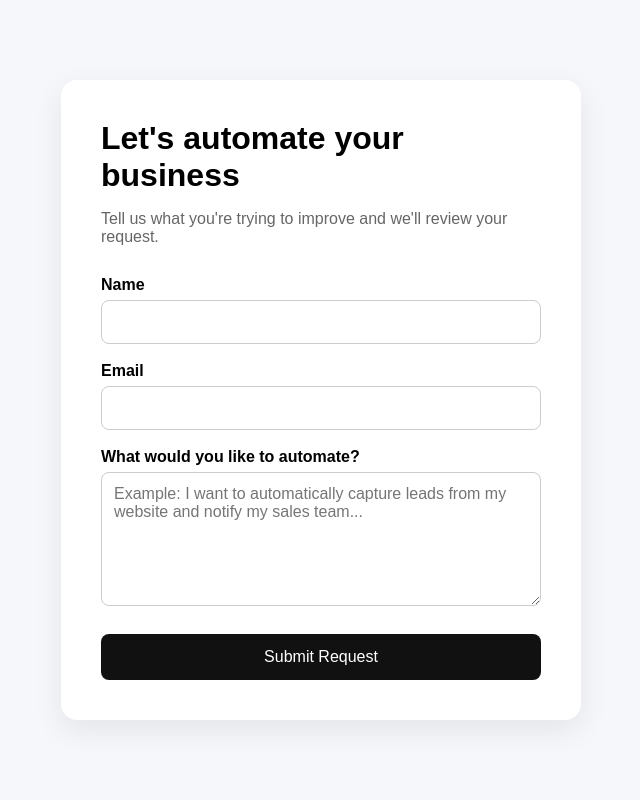
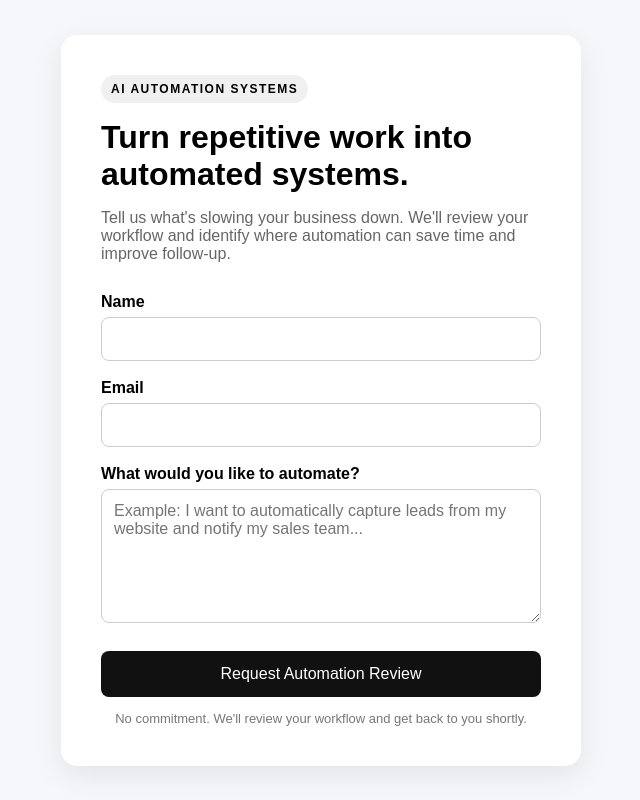
Before and after one commit to salimluay123/AI-Lead-Demo, a plain HTML site: page index.html in a window 1280 px wide. Shown: the whole page, without its empty margins (319-959 px from the left). Drawn offline with Linux system fonts and the light colour scheme.

Commit message:
Polish automation demo website

```diff
--- a/index.html
+++ b/index.html
@@ -4,9 +4,16 @@
   <meta charset="UTF-8" />
   <meta name="viewport" content="width=device-width, initial-scale=1.0" />
   <title>Automation Consultation</title>
+  <style>
+  .form-note {
+    margin-top: 14px;
+    margin-bottom: 0;
+    font-size: 13px;
+    text-align: center;
+    color: #777;
+  }
 
-  <style>
-    * {
+  * {
       box-sizing: border-box;
       font-family: Arial, sans-serif;
     }
@@ -28,6 +35,16 @@
       border-radius: 16px;
       box-shadow: 0 10px 30px rgba(0,0,0,0.08);
     }
+    .badge {
+  display: inline-block;
+  font-size: 12px;
+  font-weight: 700;
+  letter-spacing: 1.5px;
+  margin-bottom: 16px;
+  padding: 7px 10px;
+  border-radius: 20px;
+  background: #f0f0f0;
+}
 
     h1 {
       margin-top: 0;
@@ -80,11 +97,12 @@
 <body>
 
   <div class="card">
-    <h1>Let's automate your business</h1>
-
-    <p>
-      Tell us what you're trying to improve and we'll review your request.
-    </p>
+    <div class="badge">AI AUTOMATION SYSTEMS</div>
+    <h1>Turn repetitive work into automated systems.</h1>
+<p>
+  Tell us what's slowing your business down. We'll review your workflow
+  and identify where automation can save time and improve follow-up.
+</p>
 
     <form
       action="https://salimluay.app.n8n.cloud/webhook/305c374a-7a41-4835-89a5-23f236984902"
@@ -114,8 +132,10 @@
           autocomplete="off"
         />
       </div>
-      <button type="submit">Submit Request</button>
-
+      <button type="submit">Request Automation Review</button>
+      <p class="form-note">
+        No commitment. We'll review your workflow and get back to you shortly.
+      </p>
     </form>
   </div>
 
```
